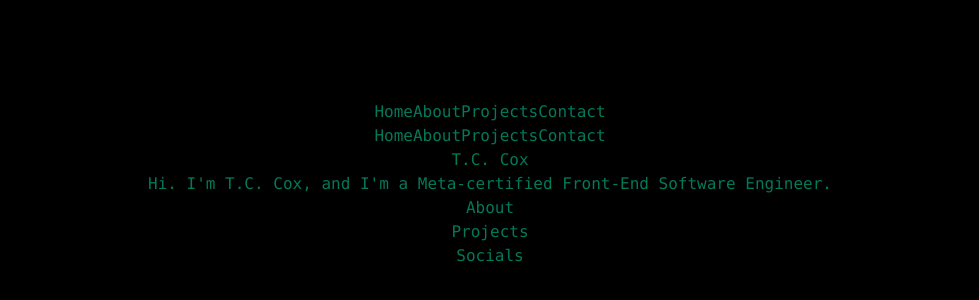
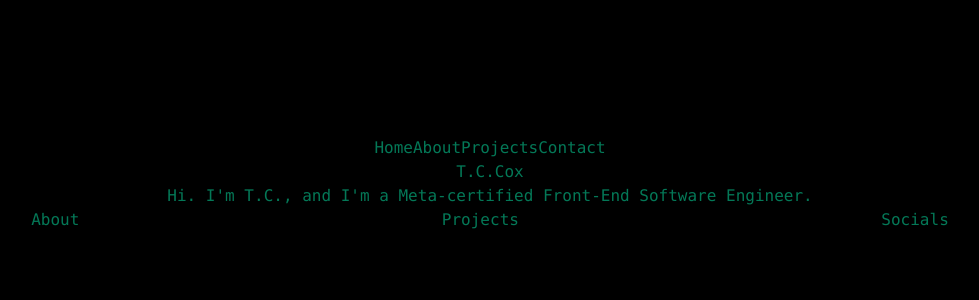
Before and after one commit to thmscly/thomas-cox, a React (Vite) app: page / in a window 1280 px wide. Shown: the part 216-516 px from the top of the page, without its empty margins (150-1129 px from the left). Built offline with nearby package versions, Linux system fonts and the light colour scheme.

Commit message:
- grid-col-max in Home

```diff
--- a/src/layouts/PageLayout.jsx
+++ b/src/layouts/PageLayout.jsx
@@ -6,9 +6,6 @@
 function PageLayout({ title, info, content }) {
   return (
     <>
-      <div>
-        <NavBar />
-      </div>
       <div>
         <Hero title={title} info={info} />
       </div>
--- a/src/pages/Home.jsx
+++ b/src/pages/Home.jsx
@@ -2,15 +2,12 @@
 import PageLayout from "../layouts/PageLayout";
 import { Link } from "react-router-dom";
 
-const title = "T.C. Cox";
-const info = (
-  <h3>
-    Hi. I'm T.C. Cox, and I'm a Meta-certified Front-End Software Engineer.
-  </h3>
-);
+const title = "T.C.Cox";
+const info =
+  "Hi. I'm T.C., and I'm a Meta-certified Front-End Software Engineer.";
 
 const content = (
-  <div className="grid-cols-3 gap-3rem">
+  <div className="grid grid-flow-col">
     <div>
       <Link to="/about">
         <h4>About</h4>
```
